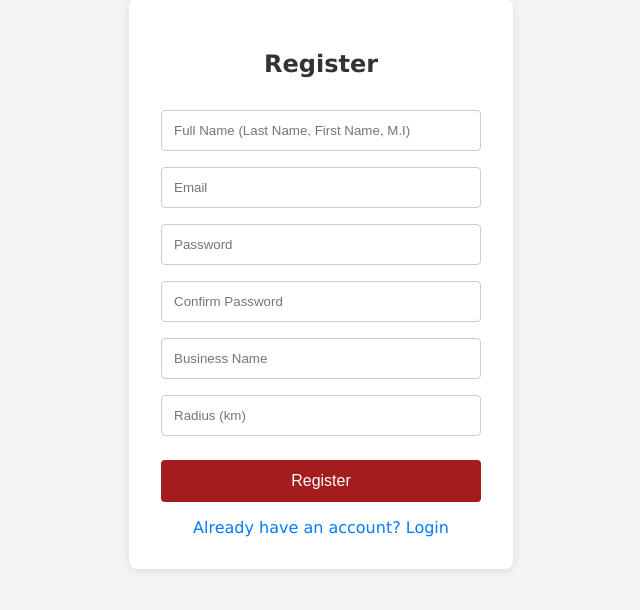
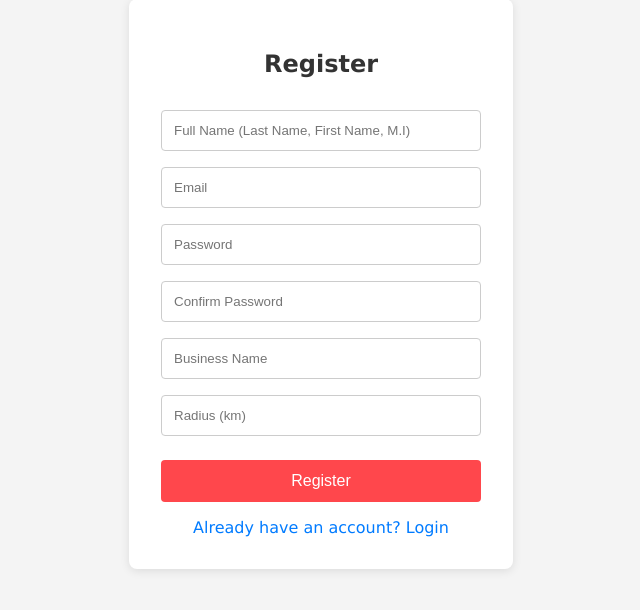
Before and after one commit to niconicsss/pa-hack-test-1, a PHP site: page /register.php in a window 1280 px wide. Shown: the part 116-726 px from the top of the page, without its empty margins (319-959 px from the left). Run offline with PHP 8.4, Linux system fonts and the light colour scheme.

Commit message:
rregister

```diff
--- a/styles/register.css
+++ b/styles/register.css
@@ -38,7 +38,7 @@
         button[type="submit"] {
             width: 100%;
             padding: 0.75rem;
-            background-color: #A31D1D;
+            background-color: #FF474C;
             border: none;
             border-radius: 4px;
             color: white;
@@ -48,7 +48,7 @@
         }
 
         button[type="submit"]:hover {
-            background-color: #A31D1D;
+            background-color: #FF474C;
         }
 
         a {
```
